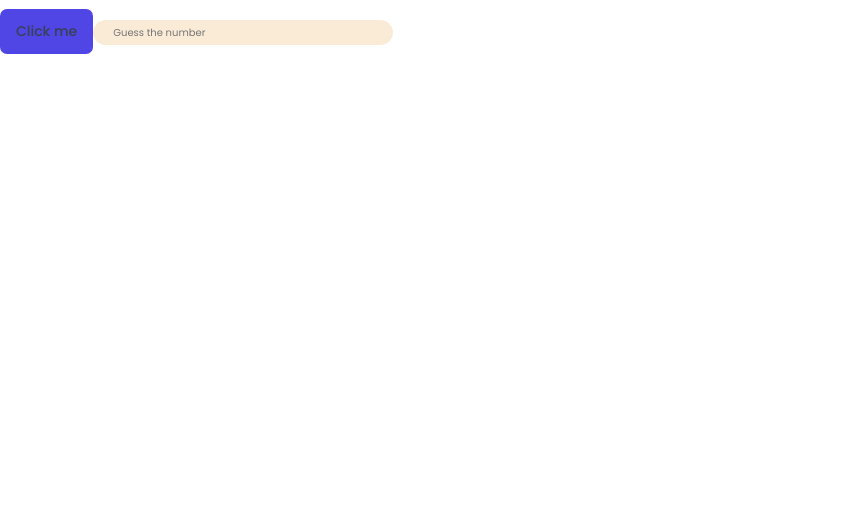
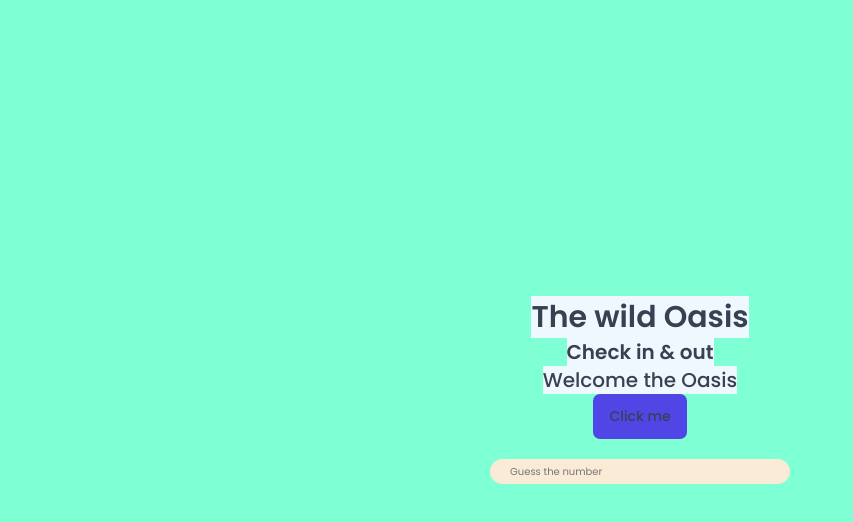
Before and after one commit to Sathvik1109/wild-oasis, a React (Vite) app: page / in a window 1280 px wide. Shown: the top 522 px of the page, without its empty margins (0-853 px from the left). Built offline with nearby package versions, Linux system fonts and the light colour scheme; a web font is replaced by a local one.

Commit message:
building the header

```diff
--- a/src/App.jsx
+++ b/src/App.jsx
@@ -1,13 +1,29 @@
+import styled from "styled-components";
 import GlobalStyle from "./styles/GlobalStyle";
 import Button from "./ui/Button";
 import Input from "./ui/Input";
+import Heading from "./ui/Heading";
+
+const StyledApp = styled.div`
+  background-color: aquamarine;
+  display: flex;
+  flex-direction: column;
+  justify-content: center;
+  align-items: center;
+  height: 100vh;
+`;
 
 const App = () => {
   return (
     <>
       <GlobalStyle />
-      <Button onClick={() => alert("Hi bey")}>Click me</Button>
-      <Input type="text" placeholder="Guess the number" />
+      <StyledApp>
+        <Heading as="h1">The wild Oasis</Heading>
+        <Heading as="h2">Check in & out</Heading>
+        <Heading as="h3">Welcome the Oasis</Heading>
+        <Button onClick={() => alert("Hi bey")}>Click me</Button>
+        <Input type="text" placeholder="Guess the number" />
+      </StyledApp>
     </>
   );
 };
--- /dev/null
+++ b/src/ui/Heading.jsx
@@ -0,0 +1,35 @@
+import styled, { css } from "styled-components";
+
+// const test = css`
+//   text-align: center;
+// `;
+
+const Heading = styled.h1`
+  ${(props) =>
+    props.as === "h1" &&
+    css`
+      font-size: 3rem;
+      font-weight: 600;
+      background-color: aliceblue;
+    `}
+
+  ${(props) =>
+    props.as === "h2" &&
+    css`
+      font-size: 2rem;
+      font-weight: 600;
+      background-color: aliceblue;
+    `}
+
+    ${(props) =>
+    props.as === "h3" &&
+    css`
+      font-size: 2rem;
+      font-weight: 500;
+      background-color: aliceblue;
+    `}
+
+  line-height: 1.4
+`;
+
+export default Heading;
```
